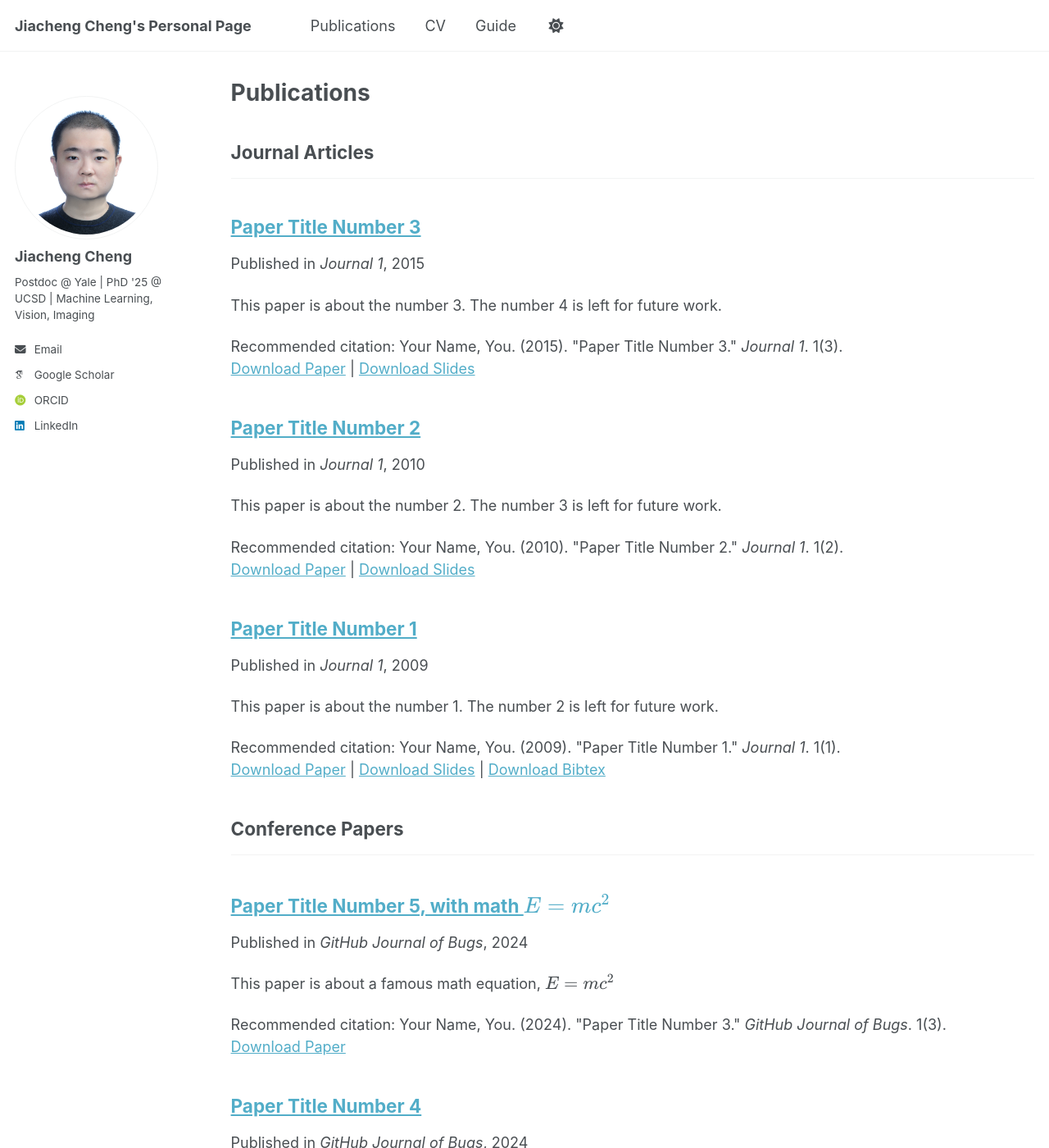
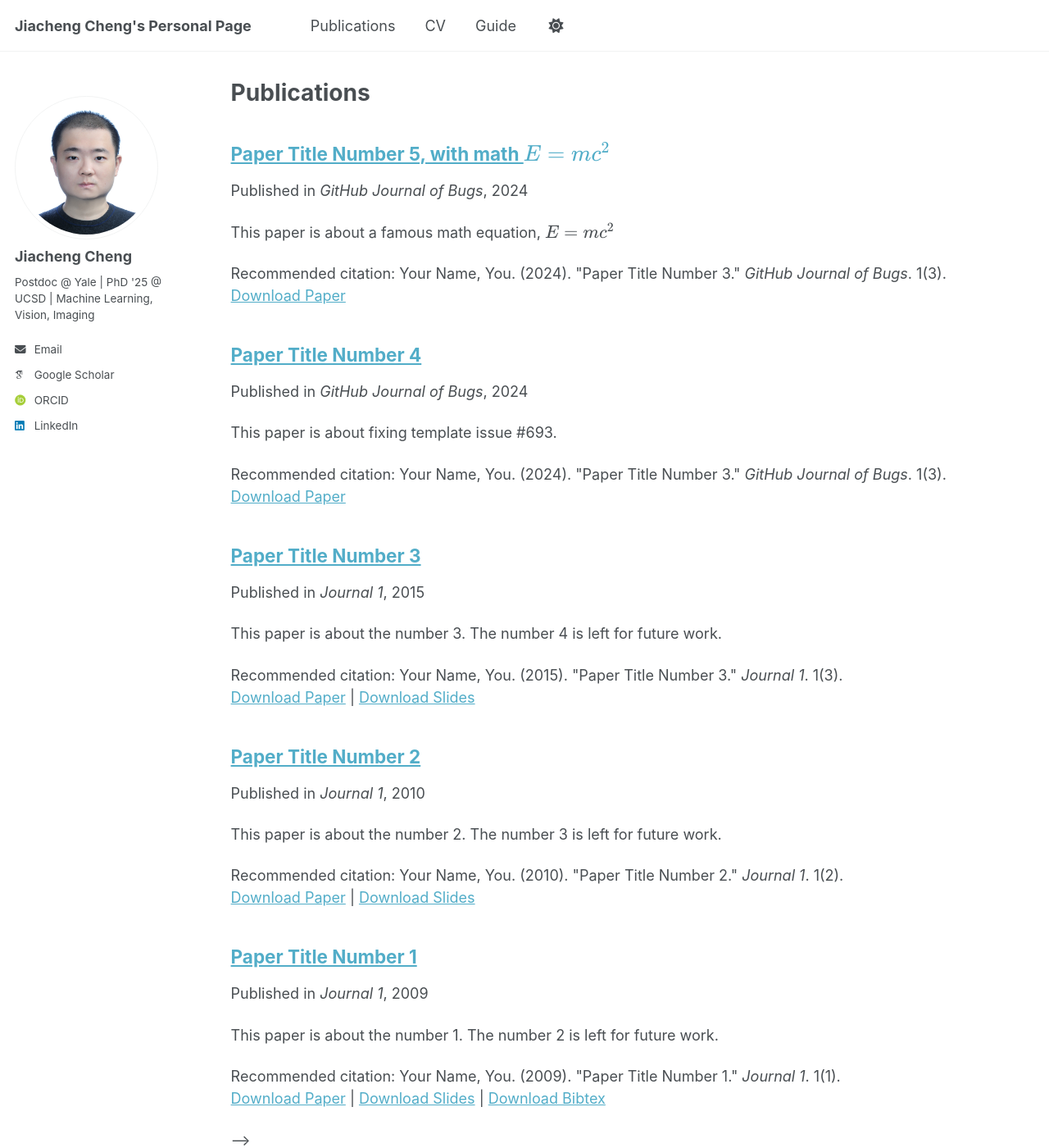
Before and after one commit to JiachengCheng96/JiachengCheng96.github.io, a Jekyll site: the page built from _pages/publications.html, in a window 1280 px wide and 1400 px high. Shown: the whole window at 82% size. Built offline with Jekyll 4.4.1, drawn with Linux system fonts in a browser that asks for light colours; some web fonts are replaced; a script that is not in the unit is left out; part of the change alters nothing that is shown; some of the changed text lies outside the part shown.

Commit message:
Update _config.yml

```diff
--- a/_config.yml
+++ b/_config.yml
@@ -66,7 +66,7 @@ author:
   keybase          : # Username
   instagram        : # Username
   lastfm           : # Username
-  linkedin         : jiacheng-cheng-370b71144# Username
+  linkedin         : jiacheng-cheng-370b71144
   mastodon         : # URL
   medium           : # URL
   pinterest        : # Username
@@ -82,14 +82,14 @@ author:
   youtube          : # Username
   zhihu            : # Username
 
-# Publication Category - The following the list of publication categories and their headings
-publication_category:
-  books:
-    title: 'Books'
-  manuscripts:
-    title: 'Journal Articles'
-  conferences:
-    title: 'Conference Papers'
+# # Publication Category - The following the list of publication categories and their headings
+# publication_category:
+#   books:
+#     title: 'Books'
+#   manuscripts:
+#     title: 'Journal Articles'
+#   conferences:
+#     title: 'Conference Papers'
 
 # Site Settings
 teaser                   :  # filename of teaser fallback teaser image placed in /images/ for social media previews
```
